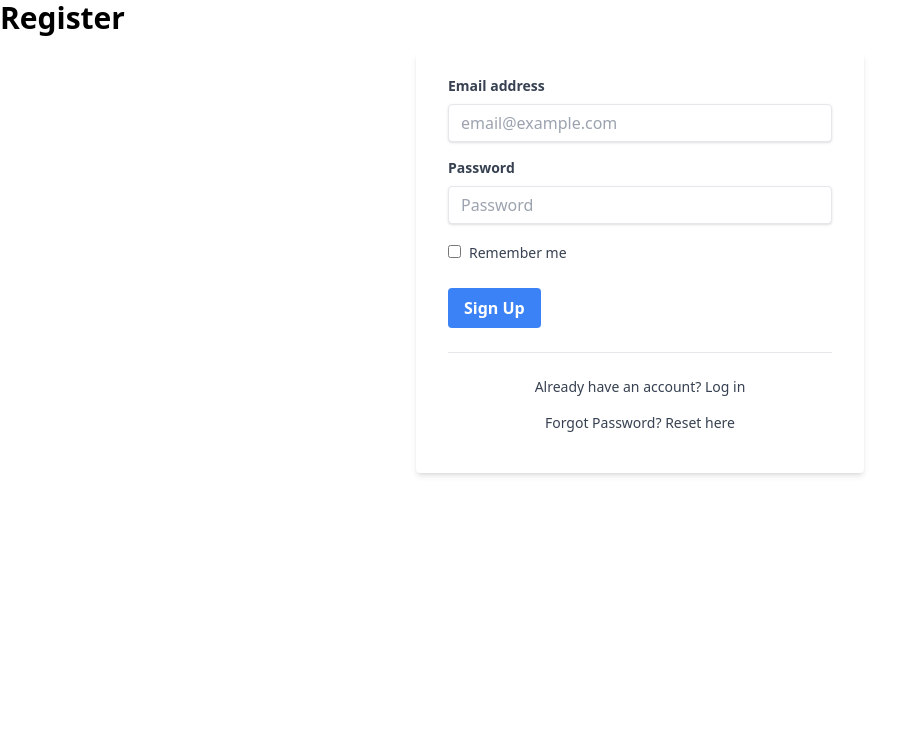
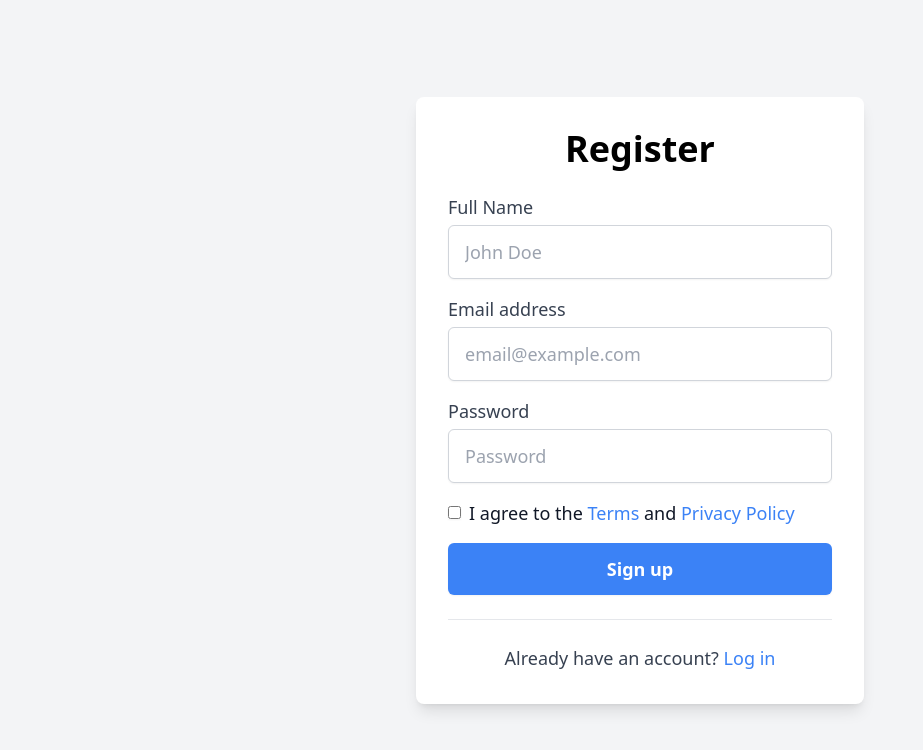
Before and after one commit to spookeyy/stayManager, a React (Vite) app in the folder frontend/: page /register in a window 1280 px wide. Shown: the top 750 px of the page, without its empty margins (0-923 px from the left). Built offline with nearby package versions, Linux system fonts and the light colour scheme; the HTML template or start-up script is replaced by a standard one.

Commit message:
enhanced

```diff
--- a/frontend/src/pages/Login.jsx
+++ b/frontend/src/pages/Login.jsx
@@ -3,31 +3,71 @@ import { Link } from 'react-router-dom';
 
 function Login({ setIsLoggedIn }) {
   const handleLogin = () => {
-    // Perform login actionsdd
+    // Perform login actions
     setIsLoggedIn(true);
   };
 
   return (
-    <div className="container mx-auto">
-      <h1>Login</h1>
-      <form className="px-4 py-3">
-        <div className="mb-3">
-          <label htmlFor="exampleDropdownFormEmail1" className="form-label">Email address</label>
-          <input type="email" className="form-control w-full px-3 py-2 border rounded-md shadow-sm focus:outline-none focus:ring-1 focus:ring-blue-500 focus:border-blue-500" id="exampleDropdownFormEmail1" placeholder="email@example.com" />
+    <div className="flex items-center justify-center h-screen bg-gray-100">
+      <div className="max-w-md w-full bg-white p-8 rounded-lg shadow-lg">
+        <h1 className="text-4xl font-semibold mb-6 text-center">Login</h1>
+        <form className="space-y-4">
+          <div>
+            <label htmlFor="email" className="block text-lg font-medium text-gray-700">
+              Email address
+            </label>
+            <input
+              type="email"
+              id="email"
+              className="mt-1 block w-full px-4 py-3 border border-gray-300 rounded-md shadow-sm focus:outline-none focus:ring-2 focus:ring-blue-500 focus:border-blue-500 text-lg"
+              placeholder="email@example.com"
+            />
+          </div>
+          <div>
+            <label htmlFor="password" className="block text-lg font-medium text-gray-700">
+              Password
+            </label>
+            <input
+              type="password"
+              id="password"
+              className="mt-1 block w-full px-4 py-3 border border-gray-300 rounded-md shadow-sm focus:outline-none focus:ring-2 focus:ring-blue-500 focus:border-blue-500 text-lg"
+              placeholder="Password"
+            />
+          </div>
+          <div className="flex items-center">
+            <input
+              type="checkbox"
+              id="remember-me"
+              className="rounded border-gray-300 text-blue-500 shadow-sm focus:border-blue-500 focus:ring focus:ring-blue-200 focus:ring-opacity-50"
+            />
+            <label htmlFor="remember-me" className="ml-2 block text-lg text-gray-900">
+              Remember me
+            </label>
+          </div>
+          <button
+            type="submit"
+            className="w-full py-3 px-4 bg-blue-500 hover:bg-blue-600 text-lg text-white font-semibold rounded-md shadow-sm focus:outline-none focus:ring-2 focus:ring-blue-500 focus:ring-offset-2"
+            onClick={handleLogin}
+          >
+            Sign in
+          </button>
+        </form>
+        <div className="mt-6 border-t border-gray-200"></div>
+        <div className="mt-6">
+          <Link
+            to="/register"
+            className="block text-center text-lg text-gray-700 hover:bg-gray-200 py-3 px-4 rounded-md"
+          >
+            New around here? Sign up
+          </Link>
+          <Link
+            to="/reset-password"
+            className="block text-center text-lg text-gray-700 hover:bg-gray-200 py-3 px-4 rounded-md"
+          >
+            Forgot password?
+          </Link>
         </div>
-        <div className="mb-3">
-          <label htmlFor="exampleDropdownFormPassword1" className="form-label">Password</label>
-          <input type="password" className="form-control w-full px-3 py-2 border rounded-md shadow-sm focus:outline-none focus:ring-1 focus:ring-blue-500 focus:border-blue-500" id="exampleDropdownFormPassword1" placeholder="Password" />
-        </div>
-        <div className="mb-3">
-          <input type="checkbox" className="form-check-input rounded border-gray-300 text-blue-500 shadow-sm focus:border-blue-500 focus:ring focus:ring-blue-200 focus:ring-opacity-50" id="dropdownCheck" />
-          <label className="form-check-label" htmlFor="dropdownCheck"> Remember me </label>
-        </div>
-        <button type="submit" className="btn btn-primary" onClick={handleLogin}>Sign in</button>
-      </form>
-      <div className="border-t border-gray-200"></div>
-      <Link to="/register" className="block px-4 py-2 text-sm text-gray-700 hover:bg-gray-100">New around here? Sign up</Link>
-      <Link to="/reset-password" className="block px-4 py-2 text-sm text-gray-700 hover:bg-gray-100">Forgot password?</Link>
+      </div>
     </div>
   );
 }
--- a/frontend/src/pages/Register.jsx
+++ b/frontend/src/pages/Register.jsx
@@ -1,41 +1,65 @@
 import React from 'react';
 import { Link } from 'react-router-dom';
 
-function Register({ setIsLoggedIn }) {
-  const handleRegister = () => {
-    // Perform registration actions
-    setIsLoggedIn(true);
-  };
-
+function Register() {
   return (
-    <div className="container mx-auto">
-      <h1 className="text-3xl font-bold mb-4">Register</h1>
-      <div className="max-w-md mx-auto bg-white shadow-md rounded px-8 pt-6 pb-8 mb-4">
-        <form>
-          <div className="mb-4">
-            <label htmlFor="exampleDropdownFormEmail1" className="block text-gray-700 text-sm font-bold mb-2">Email address</label>
-            <input type="email" id="exampleDropdownFormEmail1" placeholder="email@example.com"
-              className="shadow appearance-none border rounded w-full py-2 px-3 text-gray-700 leading-tight focus:outline-none focus:shadow-outline" />
+    <div className="flex items-center justify-center h-screen bg-gray-100">
+      <div className="max-w-md w-full bg-white p-8 rounded-lg shadow-lg">
+        <h1 className="text-4xl font-semibold mb-6 text-center">Register</h1>
+        <form className="space-y-4">
+          <div>
+            <label htmlFor="name" className="block text-lg font-medium text-gray-700">
+              Full Name
+            </label>
+            <input
+              type="text"
+              id="name"
+              className="mt-1 block w-full px-4 py-3 border border-gray-300 rounded-md shadow-sm focus:outline-none focus:ring-2 focus:ring-blue-500 focus:border-blue-500 text-lg"
+              placeholder="John Doe"
+            />
           </div>
-          <div className="mb-4">
-            <label htmlFor="exampleDropdownFormPassword1" className="block text-gray-700 text-sm font-bold mb-2">Password</label>
-            <input type="password" id="exampleDropdownFormPassword1" placeholder="Password"
-              className="shadow appearance-none border rounded w-full py-2 px-3 text-gray-700 leading-tight focus:outline-none focus:shadow-outline" />
+          <div>
+            <label htmlFor="email" className="block text-lg font-medium text-gray-700">
+              Email address
+            </label>
+            <input
+              type="email"
+              id="email"
+              className="mt-1 block w-full px-4 py-3 border border-gray-300 rounded-md shadow-sm focus:outline-none focus:ring-2 focus:ring-blue-500 focus:border-blue-500 text-lg"
+              placeholder="email@example.com"
+            />
           </div>
-          <div className="mb-6">
-            <input type="checkbox" id="dropdownCheck" className="mr-2 leading-tight" />
-            <label htmlFor="dropdownCheck" className="text-sm text-gray-700">Remember me</label>
+          <div>
+            <label htmlFor="password" className="block text-lg font-medium text-gray-700">
+              Password
+            </label>
+            <input
+              type="password"
+              id="password"
+              className="mt-1 block w-full px-4 py-3 border border-gray-300 rounded-md shadow-sm focus:outline-none focus:ring-2 focus:ring-blue-500 focus:border-blue-500 text-lg"
+              placeholder="Password"
+            />
           </div>
-          <div className="flex items-center justify-between">
-            <button type="submit" onClick={handleRegister} className="bg-blue-500 hover:bg-blue-700 text-white font-bold py-2 px-4 rounded focus:outline-none focus:shadow-outline">
-              Sign Up
-            </button>
+          <div className="flex items-center">
+            <input
+              type="checkbox"
+              id="terms"
+              className="rounded border-gray-300 text-blue-500 shadow-sm focus:border-blue-500 focus:ring focus:ring-blue-200 focus:ring-opacity-50"
+            />
+            <label htmlFor="terms" className="ml-2 block text-lg text-gray-900">
+              I agree to the <Link to="/terms" className="text-blue-500">Terms</Link> and <Link to="/privacy" className="text-blue-500">Privacy Policy</Link>
+            </label>
           </div>
+          <button
+            type="submit"
+            className="w-full py-3 px-4 bg-blue-500 hover:bg-blue-600 text-lg text-white font-semibold rounded-md shadow-sm focus:outline-none focus:ring-2 focus:ring-blue-500 focus:ring-offset-2"
+          >
+            Sign up
+          </button>
         </form>
-        <div className="border-t mt-6 border-gray-200"></div>
-        <div className="text-center mt-4">
-          <Link to="/login" className="block px-4 py-2 text-sm text-gray-700 hover:bg-gray-100">Already have an account? Log in</Link>
-          <Link to="/reset-password" className="block px-4 py-2 text-sm text-gray-700 hover:bg-gray-100">Forgot Password? Reset here</Link>
+        <div className="mt-6 border-t border-gray-200"></div>
+        <div className="mt-6">
+          <p className="text-lg text-center text-gray-700">Already have an account? <Link to="/login" className="text-blue-500">Log in</Link></p>
         </div>
       </div>
     </div>
--- a/frontend/src/pages/RoomList.jsx
+++ b/frontend/src/pages/RoomList.jsx
@@ -9,7 +9,7 @@ function RoomList() {
         {/* Room 1 */}
         <div className="w-full md:w-1/2 lg:w-1/3 px-4 mb-4">
           <div className="max-w-xs rounded overflow-hidden shadow-lg">
-            <img src="..." className="w-full" alt="Room 1" />
+            <img src="https://images.unsplash.com/photo-1571896349842-33c89424de2d?w=500&auto=format&fit=crop&q=60&ixlib=rb-4.0.3&ixid=M3wxMjA3fDB8MHxzZWFyY2h8N3x8aG90ZWxzfGVufDB8fDB8fHww" className="w-full" alt="Room 1" />
             <div className="px-6 py-4">
               <div className="font-bold text-xl mb-2">Room 1</div>
               <p className="text-gray-700 text-base">
@@ -30,7 +30,7 @@ function RoomList() {
         {/* Room 2 */}
         <div className="w-full md:w-1/2 lg:w-1/3 px-4 mb-4">
           <div className="max-w-xs rounded overflow-hidden shadow-lg">
-            <img src="..." className="w-full" alt="Room 2" />
+            <img src="https://images.unsplash.com/photo-1535827841776-24afc1e255ac?w=500&auto=format&fit=crop&q=60&ixlib=rb-4.0.3&ixid=M3wxMjA3fDB8MHxzZWFyY2h8MTB8fGhvdGVsc3xlbnwwfHwwfHx8MA%3D%3D" className="w-full" alt="Room 2" />
             <div className="px-6 py-4">
               <div className="font-bold text-xl mb-2">Room 2</div>
               <p className="text-gray-700 text-base">
```
Also changed, not shown: frontend/src/pages/Reviews.jsx (+3 -3 lines).
